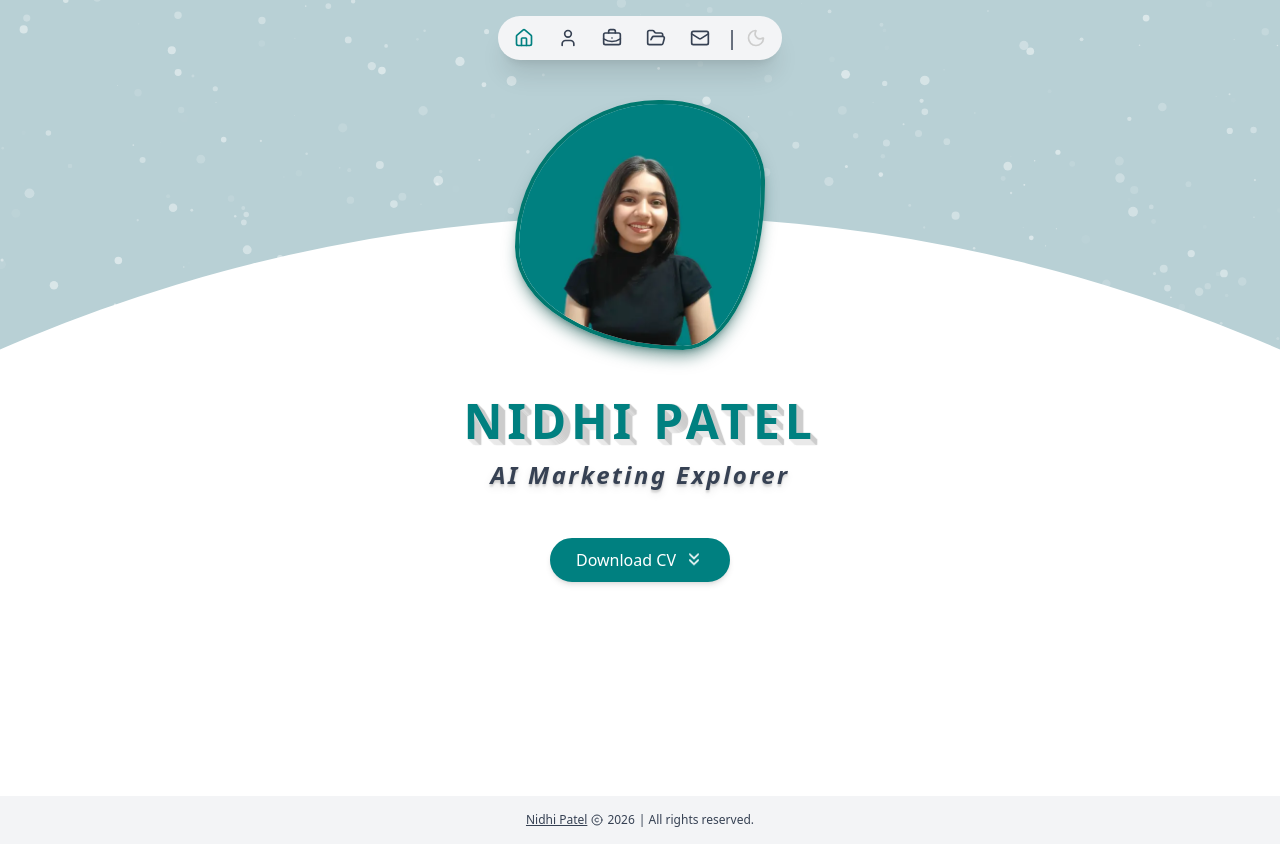
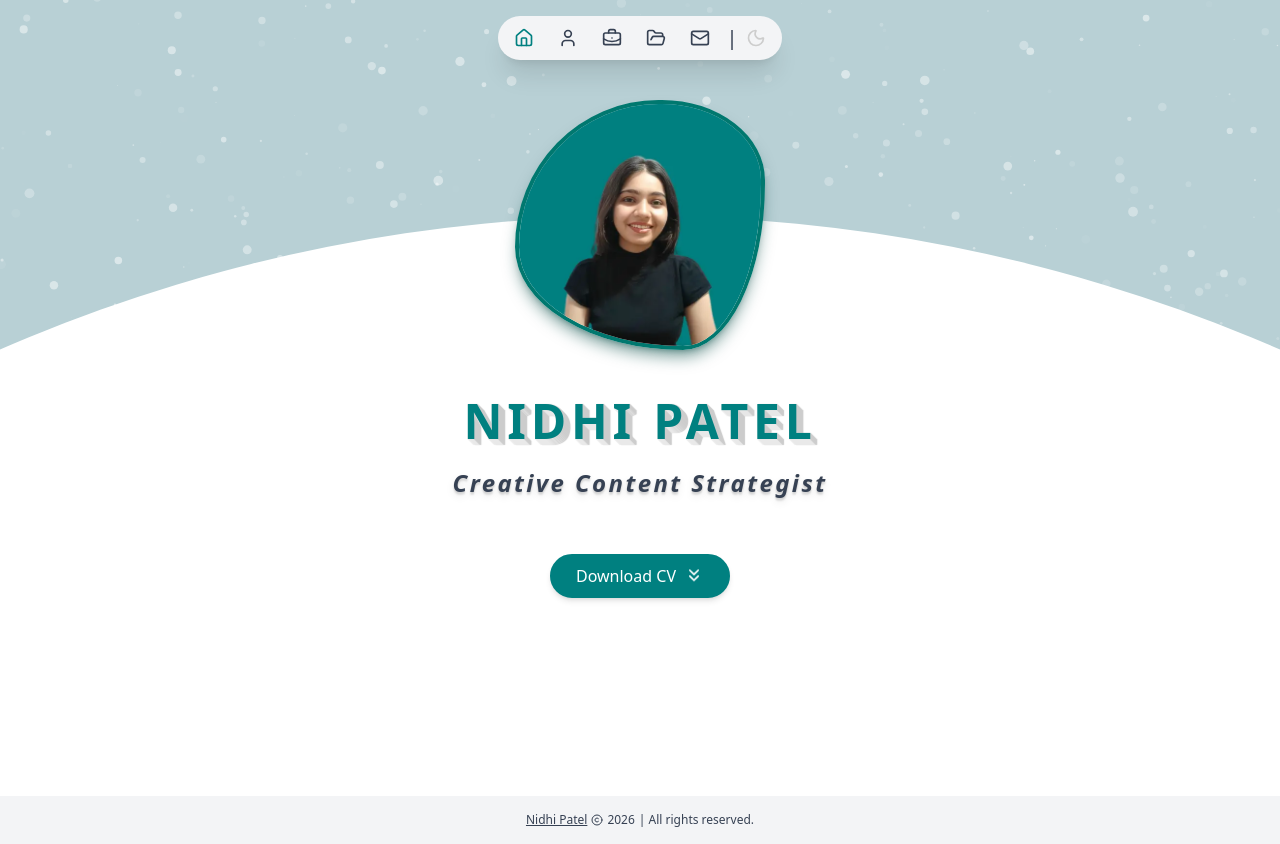
Before and after one commit to R-o-n-a-k/nidhi, a Next.js app: page / in a window 1280 px wide. Built offline with nearby package versions, Linux system fonts and the light colour scheme.

Commit message:
ref: updating word rotate component with magicui

```diff
--- a/app/_animations/WordRotate.jsx
+++ /dev/null
@@ -1,34 +0,0 @@
-"use client";
-
-import { motion } from "motion/react";
-import { useEffect, useState } from "react";
-
-export default function WordRotate({ words, duration = 2500, className }) {
-  const [index, setIndex] = useState(0);
-
-  useEffect(() => {
-    const interval = setInterval(() => {
-      setIndex((prev) => (prev + 1) % words.length);
-    }, duration);
-    return () => clearInterval(interval);
-  }, [words.length, duration]);
-
-  return (
-    <div style={{ overflow: "hidden" }}>
-      <motion.h2
-        key={index}
-        className={className}
-        initial={{ opacity: 0, y: -50, scale: 0.8 }}
-        animate={{ opacity: 1, y: 0, scale: 1 }}
-        exit={{ opacity: 0, y: 50, scale: 0.8 }}
-        transition={{
-          type: "spring",
-          stiffness: 500,
-          damping: 30,
-        }}
-      >
-        {words[index]}
-      </motion.h2>
-    </div>
-  );
-}
--- /dev/null
+++ b/app/components/ui/word-rotate.jsx
@@ -0,0 +1,40 @@
+"use client";
+import { useEffect, useState } from "react"
+import { AnimatePresence, motion } from "motion/react";
+
+import { cn } from "@/lib/utils"
+
+export function WordRotate({
+  words,
+  duration = 2500,
+
+  motionProps = {
+    initial: { opacity: 0, y: -50 },
+    animate: { opacity: 1, y: 0 },
+    exit: { opacity: 0, y: 50 },
+    transition: { duration: 0.25, ease: "easeOut" },
+  },
+
+  className
+}) {
+  const [index, setIndex] = useState(0)
+
+  useEffect(() => {
+    const interval = setInterval(() => {
+      setIndex((prevIndex) => (prevIndex + 1) % words.length)
+    }, duration)
+
+    // Clean up interval on unmount
+    return () => clearInterval(interval);
+  }, [words, duration])
+
+  return (
+    <div className="overflow-hidden py-2">
+      <AnimatePresence mode="wait">
+        <motion.h1 key={words[index]} className={cn(className)} {...motionProps}>
+          {words[index]}
+        </motion.h1>
+      </AnimatePresence>
+    </div>
+  );
+}
--- a/app/page.js
+++ b/app/page.js
@@ -1,20 +1,20 @@
-import {introduction} from "@/_components/Data.jsx";
+import { introduction } from "@/_components/Data.jsx";
 import Image from 'next/image'
 import ParticlesBackground from "./_components/ParticlesBackground";
-import WordRotate from "./_animations/WordRotate";
 import { ChevronsDown } from "lucide-react";
+import { WordRotate } from "@/components/ui/word-rotate"
 
 export default function Home() {
   return (
     <>
       {/* Snow background */}
-      <ParticlesBackground/>
+      <ParticlesBackground />
 
       {/* Main Page */}
       <div className="w-full relative p-4 md:p-6 overflow-hidden min-h-[82vh] md:min-h-[90vh]
       ">
         {/* Semi Circle Doom */}
-        <div className="-z-9 absolute top-35 left-1/2 -translate-x-1/2 w-[250vw] aspect-square rounded-full p-[1px] bg-background shadow-xl"/>
+        <div className="-z-9 absolute top-35 left-1/2 -translate-x-1/2 w-[250vw] aspect-square rounded-full p-[1px] bg-background shadow-xl" />
 
         {/* Main Content */}
         <div className="w-full md:w-[65%] mx-auto">
@@ -39,12 +39,7 @@ export default function Home() {
             <h1 className="uppercase text-[2.7rem] md:text-5xl font-bold text-primary tracking-widest leading-relaxed shadow-3d">
               {introduction.name}
             </h1>
-
-              <WordRotate
-                words={introduction.designation}
-                duration={1500}
-                className="home-introduction"
-               />
+            <WordRotate words={introduction.designation} duration={2000} className="home-introduction" />
 
             <a
               href={introduction.resume} // <-- Update with your actual file path
```
Lines whose indentation alone changed are shown as unchanged.
